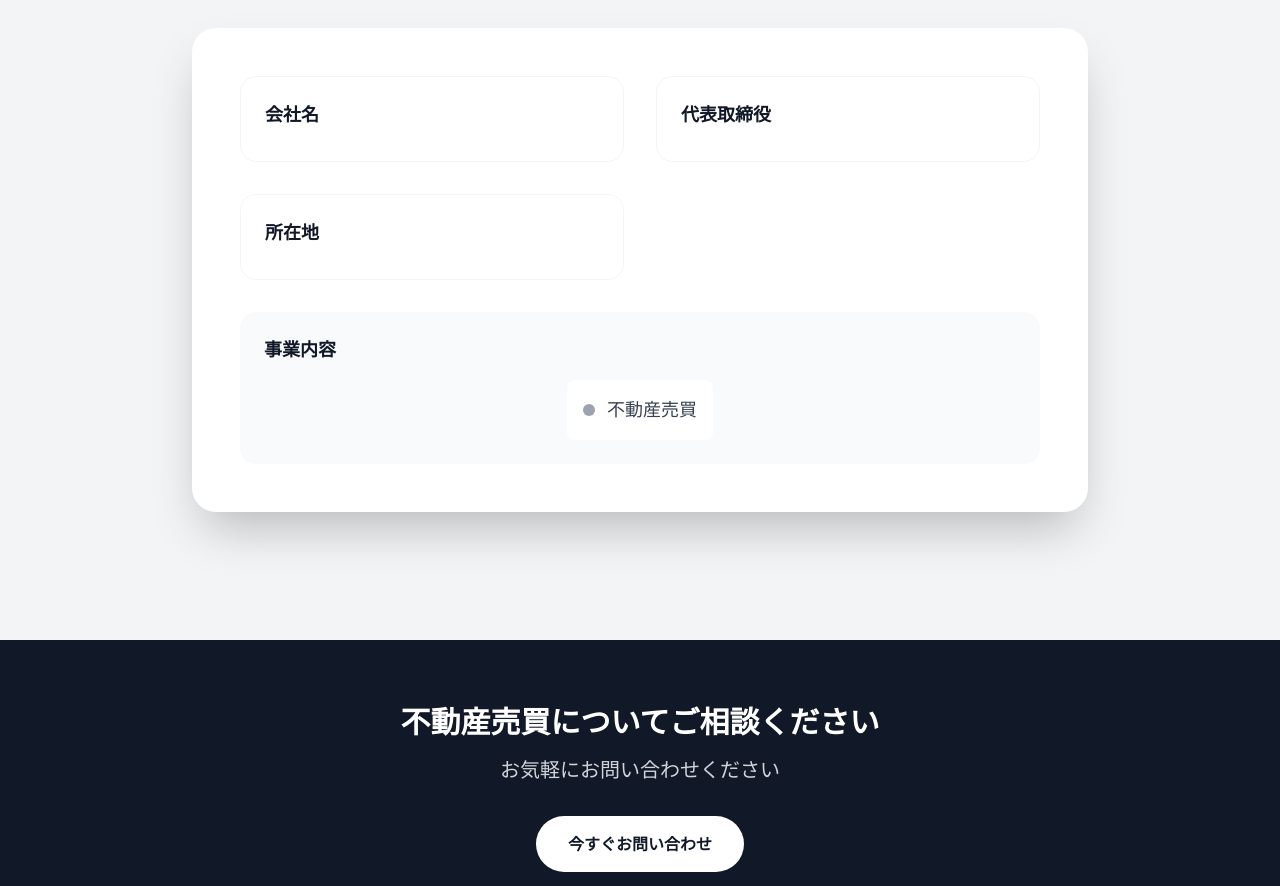
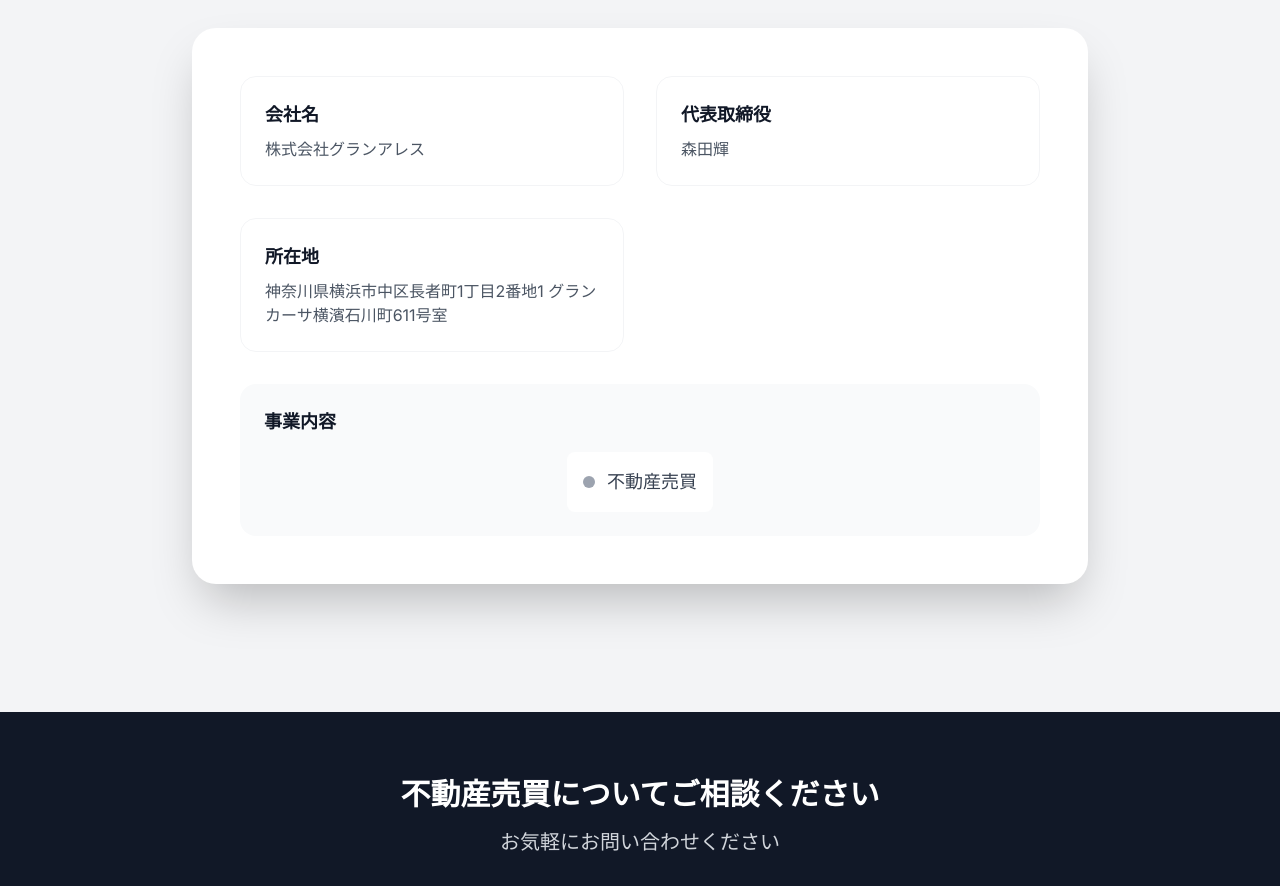
Before and after one commit to kota-kawamoto/guranares, a Next.js app in the folder frontend/: page / in a window 1280 px wide. Shown: the part 2160-3046 px from the top of the page. Built offline with nearby package versions, Linux system fonts and the light colour scheme.

Commit message:
詳細情報追加（名前、住所等）

```diff
--- a/frontend/app/page.tsx
+++ b/frontend/app/page.tsx
@@ -4,9 +4,9 @@ import Image from "next/image"
 import { useEffect, useRef, useState } from "react"
 
 const companyInfo = {
-  name: "",
-  address: "",
-  ceo: "",
+  name: "株式会社グランアレス",
+  address: "神奈川県横浜市中区長者町1丁目2番地1 グランカーサ横濱石川町611号室",
+  ceo: "森田輝",
   business: ["不動産売買"],
 }
 
```
